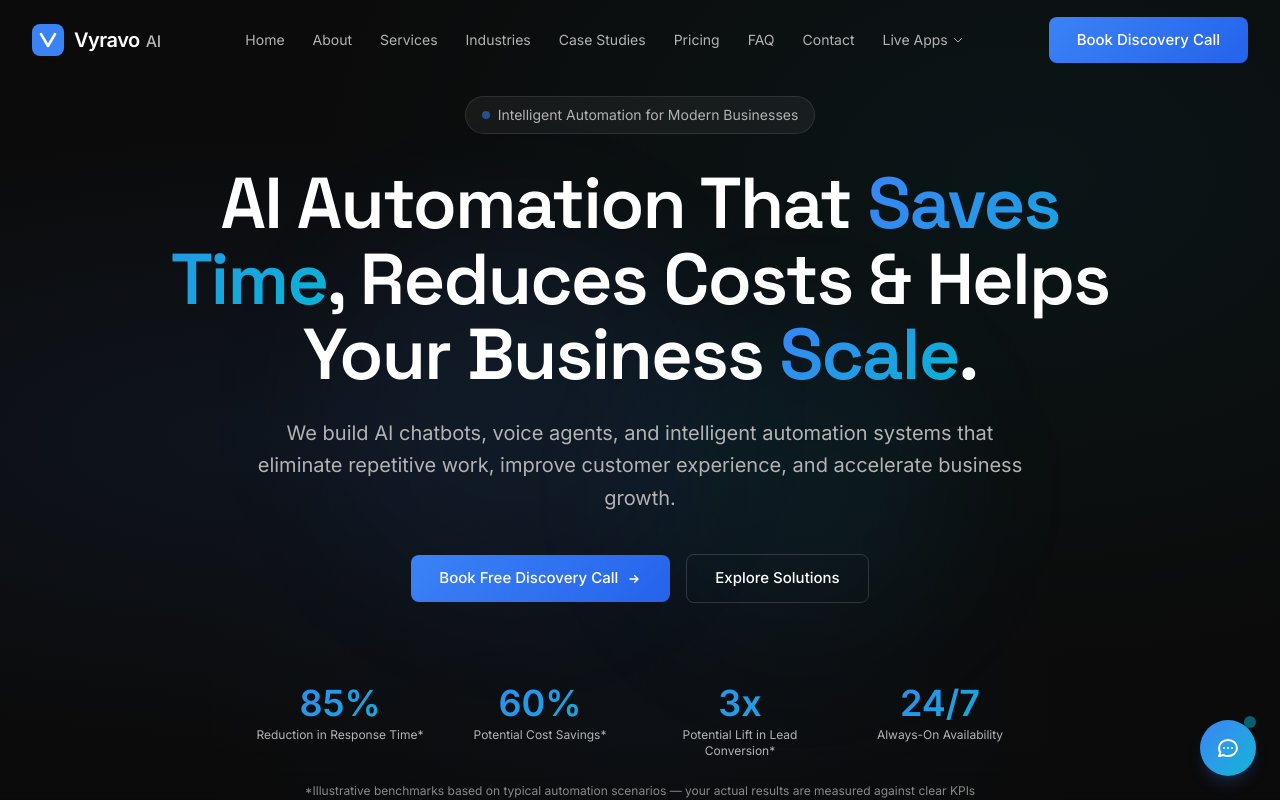
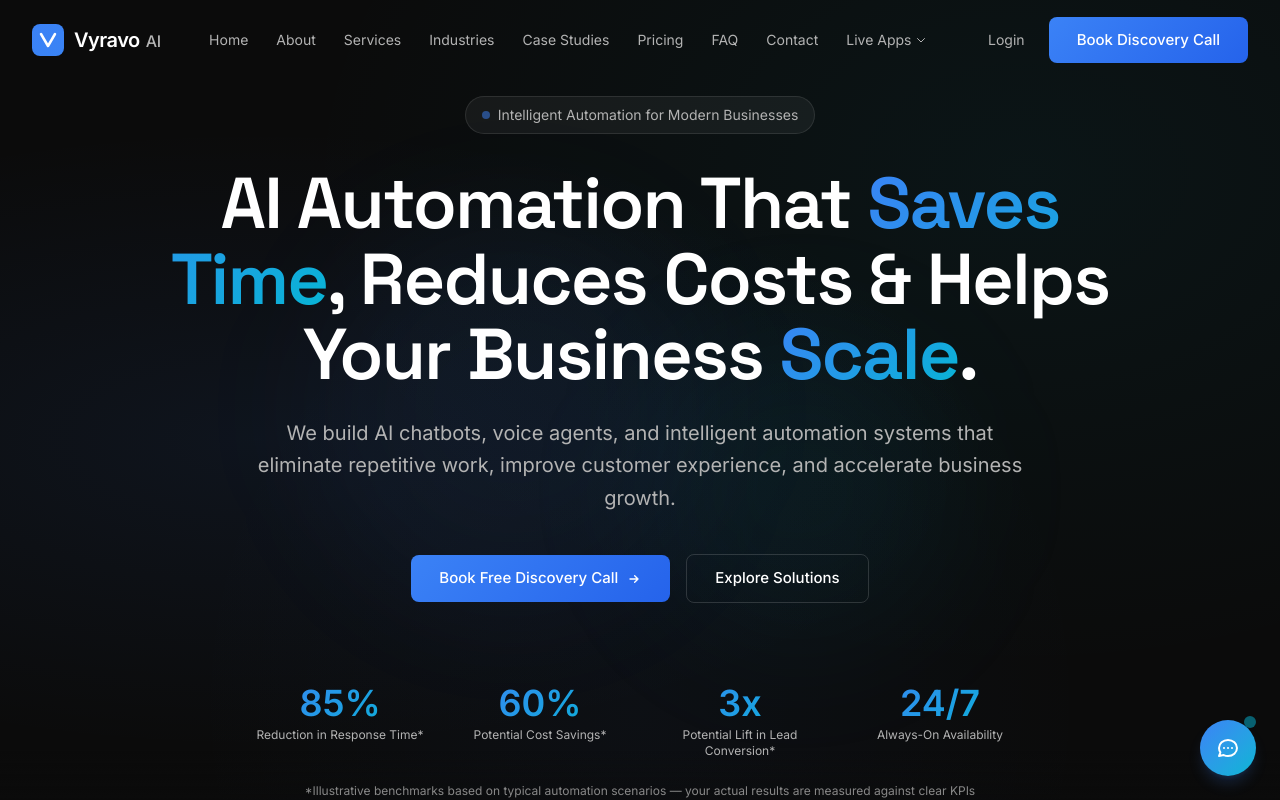
Before and after one commit to Akshay-Works/Vyravo-ai, a Next.js app: page / in a window 1280 px wide. Shown: the top 800 px of the page. Built offline with nearby package versions, Linux system fonts and the light colour scheme.

Commit message:
Nav: add Employee Login links to header (desktop+mobile) and footer

```diff
--- a/src/components/Footer.tsx
+++ b/src/components/Footer.tsx
@@ -13,6 +13,7 @@ const footerLinks: Record<string, { label: string; href: string; external?: bool
   Resources: [
     { label: "FAQ", href: "/faq" },
     { label: "Client Portal", href: "/portal/login" },
+    { label: "Employee Login", href: "/login" },
     { label: "Contact", href: "/contact" },
     { label: "Voice Receptionist", href: SITE_LINKS.voiceReceptionist },
     { label: "Book Discovery Call", href: SITE_LINKS.discoveryCall, external: true },
--- a/src/components/Header.tsx
+++ b/src/components/Header.tsx
@@ -88,6 +88,12 @@ export function Header() {
           </nav>
 
           <div className="hidden lg:flex items-center gap-3">
+            <Link
+              href="/login"
+              className="px-3 py-2 text-sm text-grey hover:text-white transition-colors rounded-lg hover:bg-white/5"
+            >
+              Login
+            </Link>
             <a
               href={SITE_LINKS.discoveryCall}
               target="_blank"
@@ -157,7 +163,14 @@ export function Header() {
                 </Link>
               )
             )}
-            <div className="pt-3 border-t border-border">
+            <div className="pt-3 border-t border-border space-y-2">
+              <Link
+                href="/login"
+                className="block px-4 py-3 text-sm text-center text-grey hover:text-white hover:bg-white/5 rounded-lg transition-colors"
+                onClick={() => setMobileOpen(false)}
+              >
+                Login
+              </Link>
               <a
                 href={SITE_LINKS.discoveryCall}
                 target="_blank"
```
